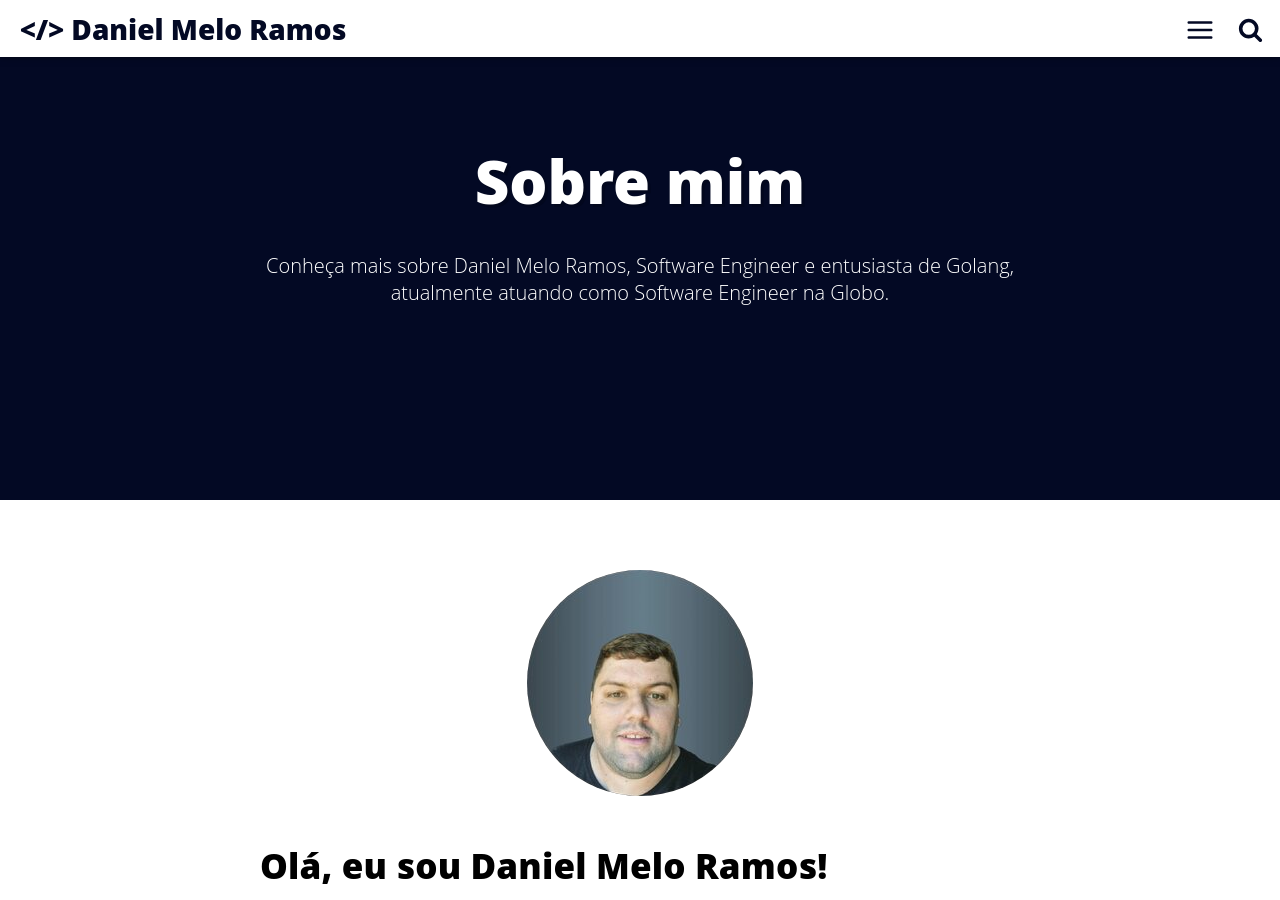
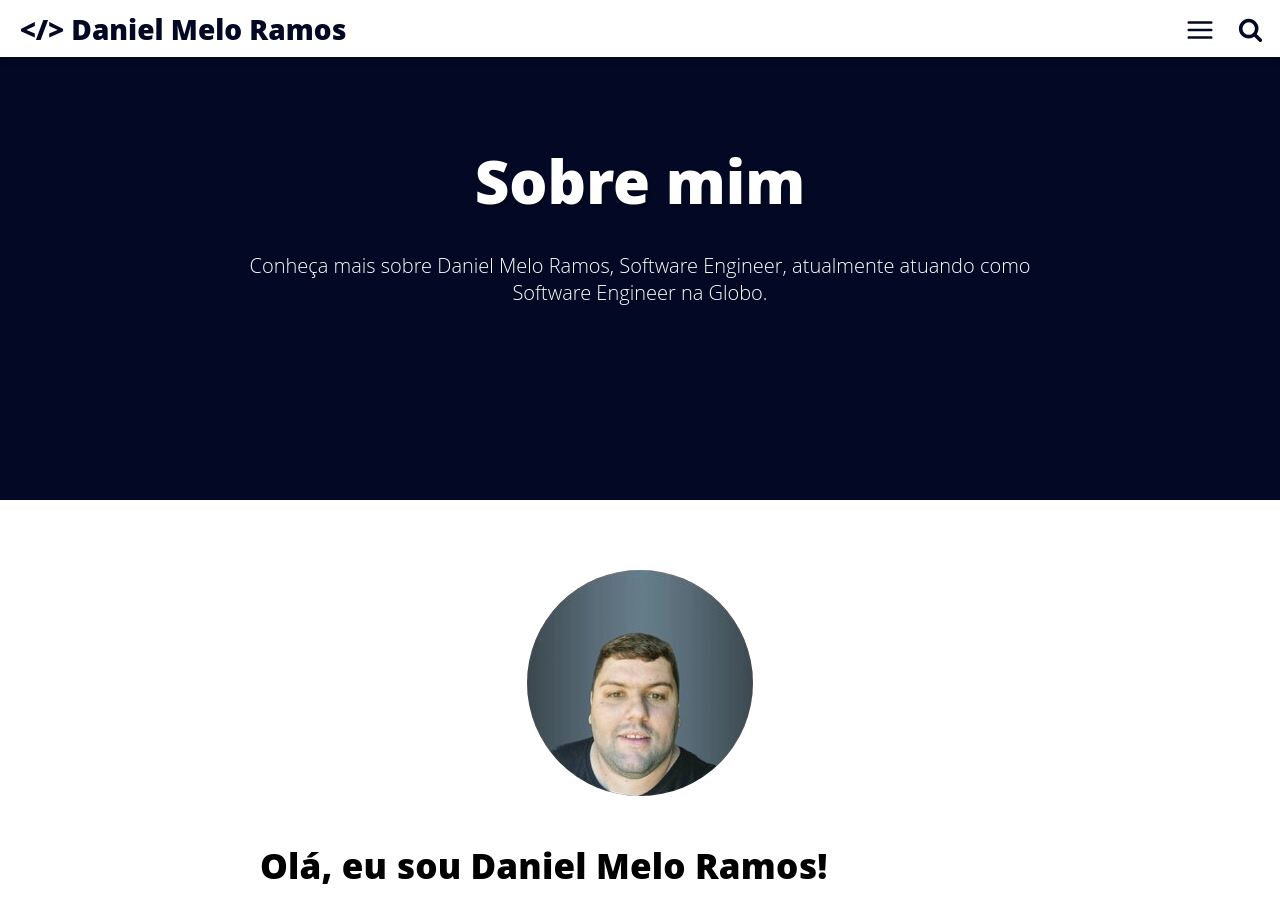
Before and after one commit to danielmeloramos/danielmeloramos.github.io, a Jekyll site: the page built from about.html, in a window 1280 px wide and 900 px high. Built offline with Jekyll 4.4.1, drawn with Linux system fonts in a browser that asks for light colours.

Commit message:
fix: update description author

```diff
--- a/about.html
+++ b/about.html
@@ -2,7 +2,7 @@
 layout: minimal
 title: "Sobre mim"
 permalink: /about/index.html
-description: "Conheça mais sobre Daniel Melo Ramos, Software Engineer e entusiasta de Golang, atualmente atuando como Software Engineer na Globo."
+description: "Conheça mais sobre Daniel Melo Ramos, Software Engineer, atualmente atuando como Software Engineer na Globo."
 ---
 
 <img itemprop="image" class="img-rounded" src="/assets/img/blog-author.jpg" alt="Daniel Melo Ramos">
```
